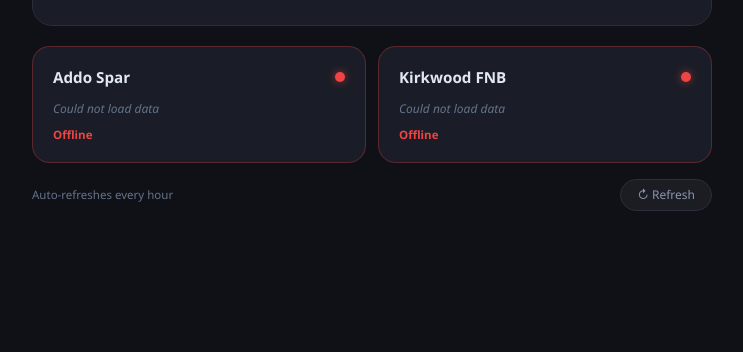
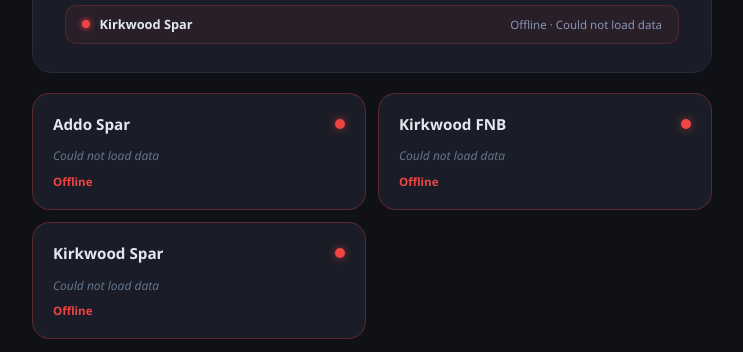
Before and after one commit to GenergyDashboard/Kirkwood-Sites---PV-Fleet-Alert-Dashboard, a plain HTML site: page index.html in a window 1280 px wide. Shown: the part 401-753 px from the top of the page, without its empty margins (268-1011 px from the left). Drawn offline with Linux system fonts and the light colour scheme; no server answers.

Commit message:
Update index.html

```diff
--- a/index.html
+++ b/index.html
@@ -338,6 +338,11 @@
       dataUrl: "https://GenergyDashboard.github.io/Kirkwood-Sites---Kirkwood-FNB/data/processed.json",
       siteUrl: "https://GenergyDashboard.github.io/Kirkwood-Sites---Kirkwood-FNB/",
     },
+    {
+      name:    "Kirkwood Spar",
+      dataUrl: "https://GenergyDashboard.github.io/Kirkwood-Sites---Kirkwood-Spar/data/processed.json",
+      siteUrl: "https://GenergyDashboard.github.io/Kirkwood-Sites---Kirkwood-Spar/",
+    },
     // Add more sites here:
     // { name: "Site Name", dataUrl: "https://...", siteUrl: "https://..." },
   ];
```
